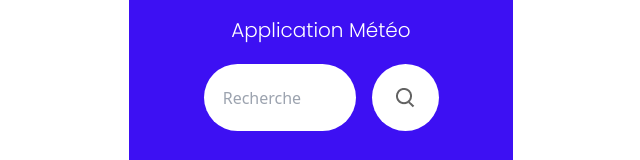
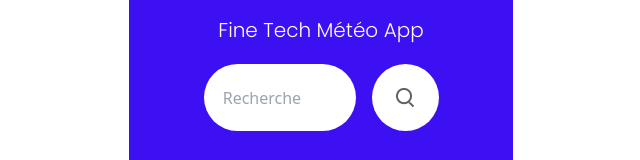
Before and after one commit to Ferry9/meteo_in_react, a React (Vite) app: page /Home in a window 1280 px wide. Shown: the top 160 px of the page, without its empty margins (319-959 px from the left). Built offline with nearby package versions, Linux system fonts and the light colour scheme.

Commit message:
mise à jour de la branch Ferry

```diff
--- a/src/components/C_Home.jsx
+++ b/src/components/C_Home.jsx
@@ -83,7 +83,7 @@ export default function C_Home() {
       <div className="container w-96 h-screen">
         {/* Titre */}
         <p className="text-center text-white pt-4 text-xl titre">
-          Application Météo
+          Fine Tech Météo App
         </p>
         {/* Input de recherche */}
         <div className="top-bar flex justify-center pt-5 gap-4 place-items-center">
```
